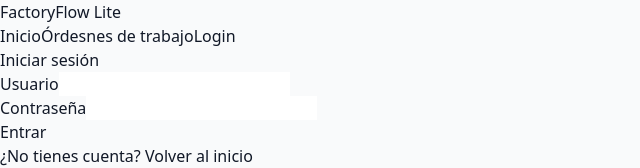
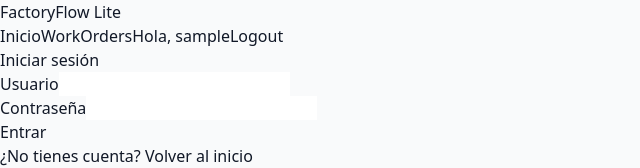
Before and after one commit to peperuizdev/factoryflow-lite, a React (Vite) app in the folder client/: page /login in a window 1280 px wide. Shown: the top 168 px of the page, without its empty margins (0-640 px from the left). Built offline with nearby package versions, Linux system fonts and the light colour scheme; sample sign-in values are in the browser's storage.

Commit message:
feat(frontend): protect /workorders with RequireAuth and conditionally render private links in Navbar

```diff
--- a/client/src/components/Navbar.jsx
+++ b/client/src/components/Navbar.jsx
@@ -1,14 +1,42 @@
 import { Link } from "react-router-dom"
+import { useAuth } from "../context/AuthContext"
 
 export default function Navbar() {
+  const { user, token, logout } = useAuth()
+
   return (
     <nav className="bg-slate-800 py-4 shadow-md">
       <div className="container mx-auto flex justify-between items-center px-4">
         <h1 className="text-2xl font-bold text-white">FactoryFlow Lite</h1>
-        <div className="space-x-4 text-gray-300">
+
+        <div className="flex items-center gap-4 text-gray-300">
           <Link to="/" className="hover:text-blue-400 transition">Inicio</Link>
-          <Link to="/workorders" className="hover:text-blue-400 transition">Órdesnes de trabajo</Link>
-          <Link to="/login" className="hover:text-blue-400 transition">Login</Link>
+
+          {/* Mostrar link a zona privada SOLO si hay token */}
+          {token && (
+            <Link to="/workorders" className="hover:text-blue-400 transition">
+              WorkOrders
+            </Link>
+          )}
+
+          {/* Autenticación: saludo + logout vs acceso a login */}
+          {token ? (
+            <>
+              <span className="text-sm text-gray-400">
+                {user?.username ? `Hola, ${user.username}` : "Conectado"}
+              </span>
+              <button
+                onClick={logout}
+                className="text-sm text-red-400 hover:text-red-500 transition"
+              >
+                Logout
+              </button>
+            </>
+          ) : (
+            <Link to="/login" className="hover:text-blue-400 transition">
+              Login
+            </Link>
+          )}
         </div>
       </div>
     </nav>
--- /dev/null
+++ b/client/src/context/RequireAuth.jsx
@@ -0,0 +1,18 @@
+import { Navigate, Outlet, useLocation } from "react-router-dom"
+import { useAuth } from "../context/AuthContext"
+
+/**
+- Si hay token → renderiza las rutas hijas (Outlet).
+- Si NO hay token → redirige a /login guardando la ruta de origen en `state.from`.
+ **/
+export default function RequireAuth() {
+  const { token } = useAuth()          // ← leemos el estado global de auth
+  const location = useLocation()       // ← sabemos dónde estábamos
+
+  if (!token) {
+    // No autenticado: navegamos a /login y recordamos "desde dónde" para volver luego
+    return <Navigate to="/login" state={{ from: location }} replace />
+  }
+  // Autenticado: renderizamos la ruta hija protegida
+  return <Outlet />
+}
--- a/client/src/routes/AppRoutes.jsx
+++ b/client/src/routes/AppRoutes.jsx
@@ -3,6 +3,7 @@
 import Home from "../pages/Home"
 import Login from "../pages/Login"
 import WorkOrders from "../pages/WorkOrders"
+import RequireAuth from "../context/RequireAuth"
 
 export default function AppRoutes() {
   return (
@@ -11,7 +12,11 @@
         <Route path="/" element={<Layout />}>
           <Route index element={<Home />} />
           <Route path="login" element={<Login />} />
-          <Route path="workorders" element={<WorkOrders />} />
+
+          {/* Rutas protegidas */}
+          <Route element={<RequireAuth />}>
+            <Route path="workorders" element={<WorkOrders />} />
+          </Route>
         </Route>
       </Routes>
     </Router>
```
